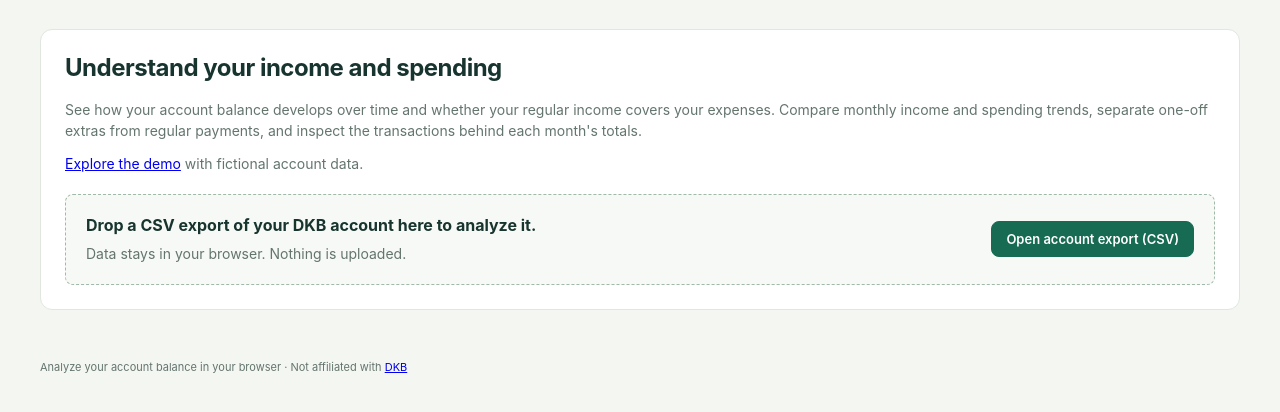
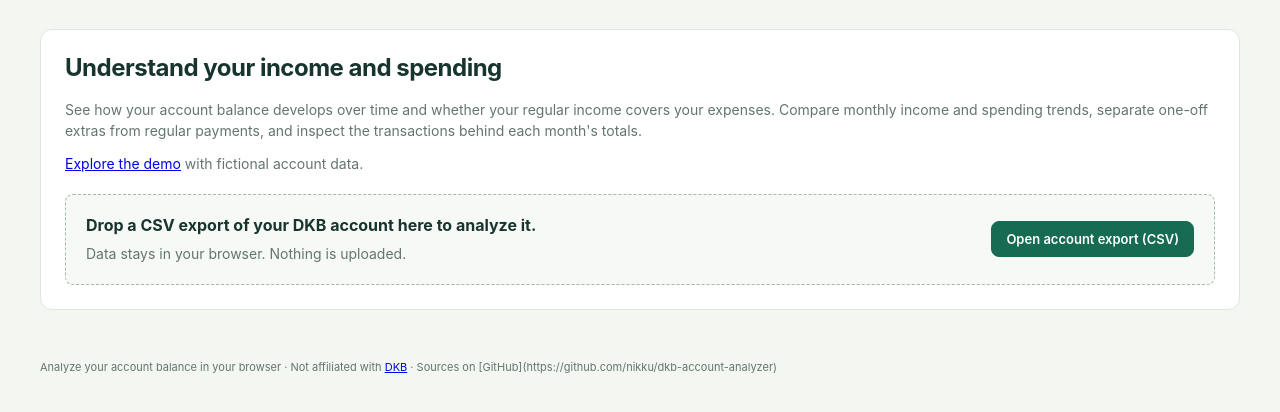
Before and after one commit to nikku/dkb-account-analyzer, a website with bundled scripts: page public/index.html in a window 1280 px wide. Shown: the part 84-496 px from the top of the page. Built offline with nearby package versions, Linux system fonts and the light colour scheme.

Commit message:
chore: link sources

```diff
--- a/public/index.html
+++ b/public/index.html
@@ -67,6 +67,6 @@
       </form>
     </dialog>
   </main>
-  <footer>Analyze your account balance in your browser · Not affiliated with <a href="https://www.dkb.de/">DKB</a></footer>
+  <footer>Analyze your account balance in your browser · Not affiliated with <a href="https://www.dkb.de/">DKB</a> · Sources on [GitHub](https://github.com/nikku/dkb-account-analyzer)</footer>
 </body>
 </html>
```
